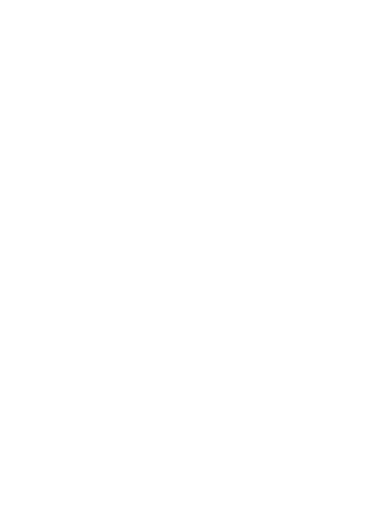
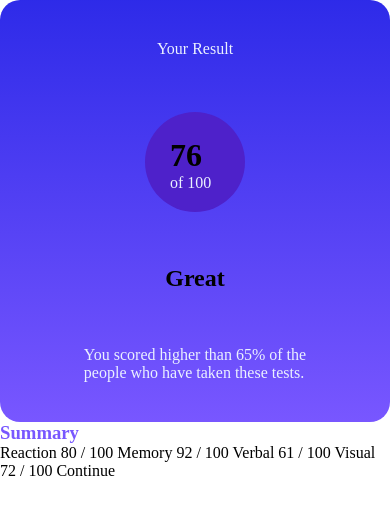
Before and after one commit to deepamaria/FrontendMentor_Challenge, a plain HTML site: page index.html in a window 390 px wide. Drawn offline with Linux system fonts and the light colour scheme.

Commit message:
created html and styling for mobile versions top part

```diff
--- a/index.html
+++ b/index.html
@@ -7,6 +7,51 @@
     <link rel="stylesheet" href="style.css">
 </head>
 <body>
+<div class="container">
+    <div class="blueDiv">
+        <p>Your Result</p>
+    <div class="circleDiv">
+                <h1>76</h1>
+        <p>of 100</p>
+    </div>
+
+    <h2>Great</h2>
+
+        <p>You scored higher than 65% of the <br> people who have taken these tests.
+        </p>
+    </div>
+    <div class="whiteDiv">
+
+        <h3>Summary</h3>
+
+
+        Reaction
+        80 / 100
+
+        Memory
+        92 / 100
+
+        Verbal
+        61 / 100
+
+        Visual
+        72 / 100
+
+        Continue
+
+    </div>
+
+
+</div>
+
+
+
+
+
+
+
+
+
 
 </body>
 </html>
--- a/style.css
+++ b/style.css
@@ -4,3 +4,121 @@
     box-sizing: border-box;
     list-style: none;
 }
+
+
+body {
+
+    /* variable for primary colours */
+    --Light_red: hsl(0, 100%, 67%);
+    --Orangey_yellow: hsl(39, 100%, 56%);
+    --Green_teal: hsl(166, 100%, 37%);
+    --Cobalt_blue: hsl(234, 85%, 45%);
+
+    /* gradient colours */
+    --Light_slate_blue_background: hsl(252, 100%, 67%);
+--Light_royal_blue_background: hsl(241, 81%, 54%);
+--Violet_blue_circle: hsla(256, 72%, 46%, 1);
+--Persian_blue_circle: hsla(241, 72%, 46%, 0);
+
+
+/* Neutral colours */
+
+--White: hsl(0, 0%, 100%);
+--Pale_blue: hsl(221, 100%, 96%);
+--Light_lavender: hsl(241, 100%, 89%);
+--Dark_gray_blue: hsl(224, 30%, 27%);
+
+}
+
+.container {
+    height: 100vh;
+    width: 100vw;
+    background-color: white;
+}
+.blueDiv {
+    height: 50%;
+    width: 100%;
+    background-image: linear-gradient(var(--Light_royal_blue_background), var(--Light_slate_blue_background));    /* background-color: hsl(241, 81%, 54%); */
+    display: flex;
+    flex-direction: column;
+    justify-content: space-between;
+    align-items: center;
+
+padding: 40px;
+    border-radius: 20px;
+
+}
+
+.blueDiv p {
+    color: var(--Pale_blue);
+}
+
+.circleDiv {
+    height: 100px;
+    width: 100px;
+    border-radius: 50%;
+    background-color: var(--Violet_blue_circle);
+
+    padding: 25px;
+}
+
+.whiteDiv {
+    height: 50%;
+    width: 100%;
+    background-color: var(--White);
+
+
+}
+
+.whiteDiv h3 {
+    color: var(--Light_slate_blue_background);
+}
+/* # Front-end Style Guide
+
+## Layout
+
+The designs were created to the following widths:
+
+- Mobile: 375px
+- Desktop: 1440px
+
+## Colors
+
+### Primary
+
+- Light red: hsl(0, 100%, 67%)
+- Orangey yellow: hsl(39, 100%, 56%)
+- Green teal: hsl(166, 100%, 37%)
+- Cobalt blue: hsl(234, 85%, 45%)
+
+## Gradients
+
+- Light slate blue (background): hsl(252, 100%, 67%)
+- Light royal blue (background): hsl(241, 81%, 54%)
+
+- Violet blue (circle): hsla(256, 72%, 46%, 1)
+- Persian blue (circle): hsla(241, 72%, 46%, 0)
+
+
+
+### Neutral
+
+- White: hsl(0, 0%, 100%)
+- Pale blue: hsl(221, 100%, 96%)
+- Light lavender: hsl(241, 100%, 89%)
+- Dark gray blue: hsl(224, 30%, 27%)
+
+### Notes
+
+Use transparency to get the colour variations necessary to match the design. Hint: look into using `hsla()`.
+
+## Typography
+
+### Body Copy
+
+- Font size (paragraphs): 18px
+
+### Font
+
+- Family: [Hanken Grotesk](https://fonts.google.com/specimen/Hanken+Grotesk)
+- Weights: 500, 700, 800 */
```
